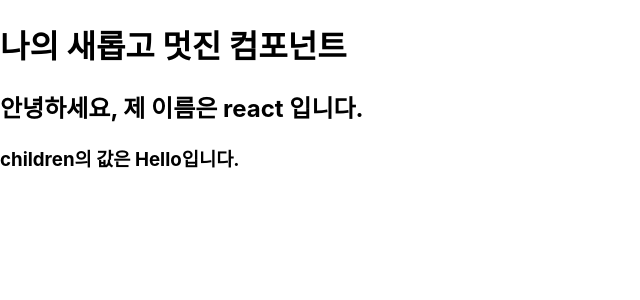
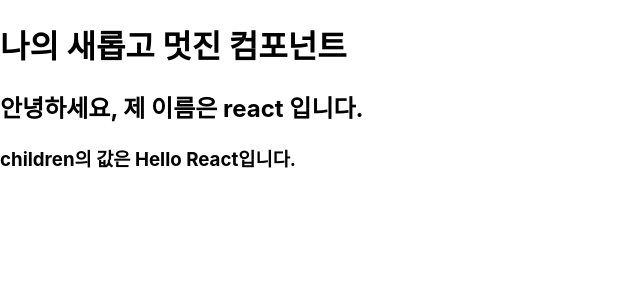
Before and after one commit to yangchanyong/AWS_fullstack_Hello_React, a React (Create React App) app: page / in a window 1280 px wide. Shown: the top 300 px of the page, without its empty margins (0-640 px from the left). Built offline with nearby package versions, Linux system fonts and the light colour scheme.

Commit message:
커밋로그양

```diff
--- a/src/App.js
+++ b/src/App.js
@@ -2,7 +2,7 @@
 
 const App = () => {
   return (
-    <MyComponent name="react">Hello</MyComponent>
+    <MyComponent name="react">Hello React</MyComponent>
   );
 };
 
```
